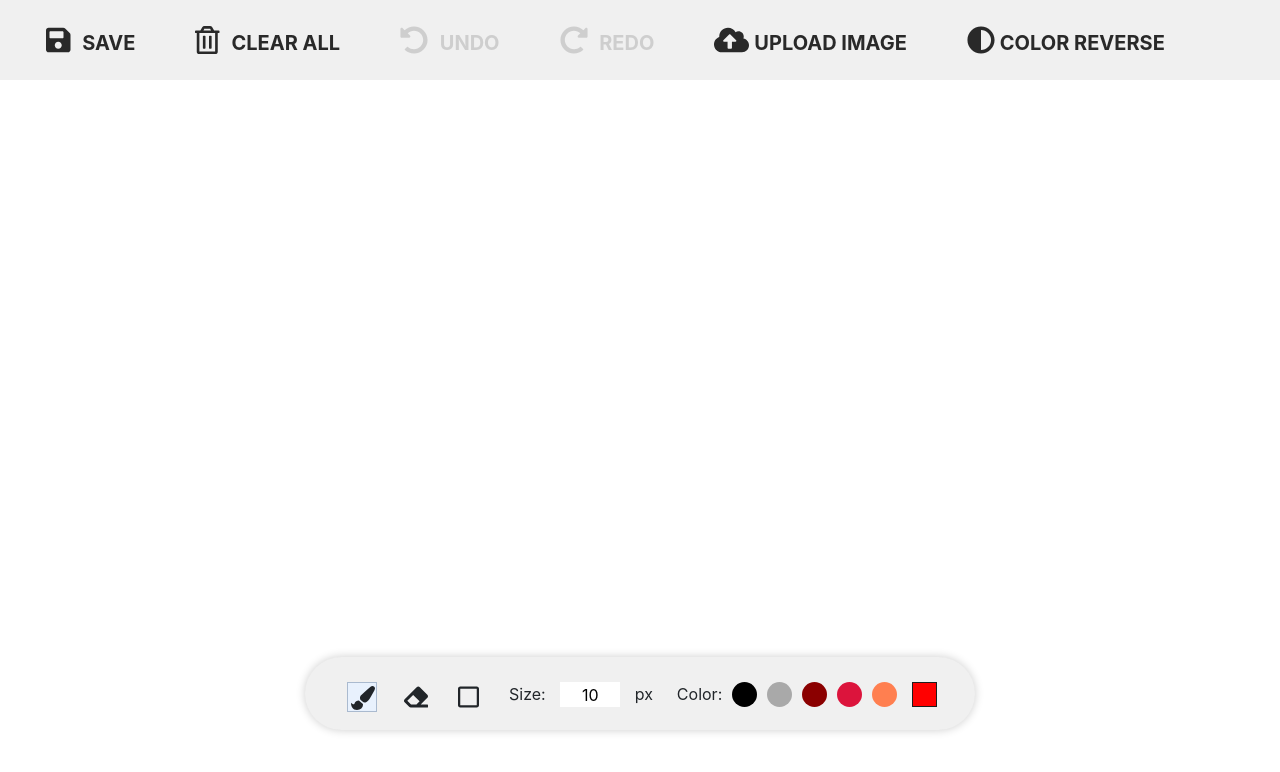
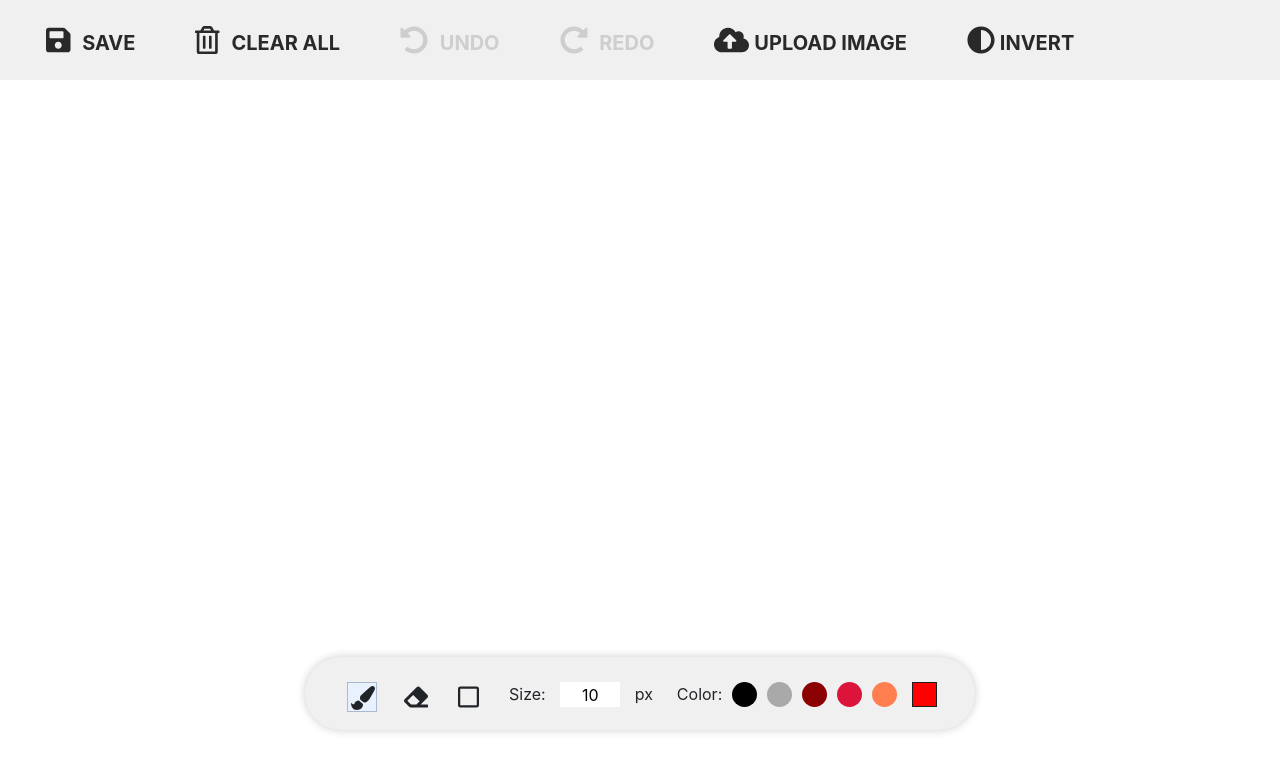
Before and after one commit to PeggyHsiao/Canvas_by_Vue, a Vue app in the folder canvas_proj/: page /#/ in a window 1280 px wide. Shown: the top 772 px of the page. Built offline with nearby package versions, Linux system fonts and the light colour scheme; the HTML template or start-up script is replaced by a standard one.

Commit message:
[fix] edit color name

```diff
--- a/canvas_proj/src/components/Paint.vue
+++ b/canvas_proj/src/components/Paint.vue
@@ -59,7 +59,7 @@
           @click="test"
         >
           <FontAwesome :icon="['fas', 'adjust']" />
-          <span>COLOR REVERSE</span>
+          <span>INVERT</span>
         </li>
       </ul>
     </nav>
```
